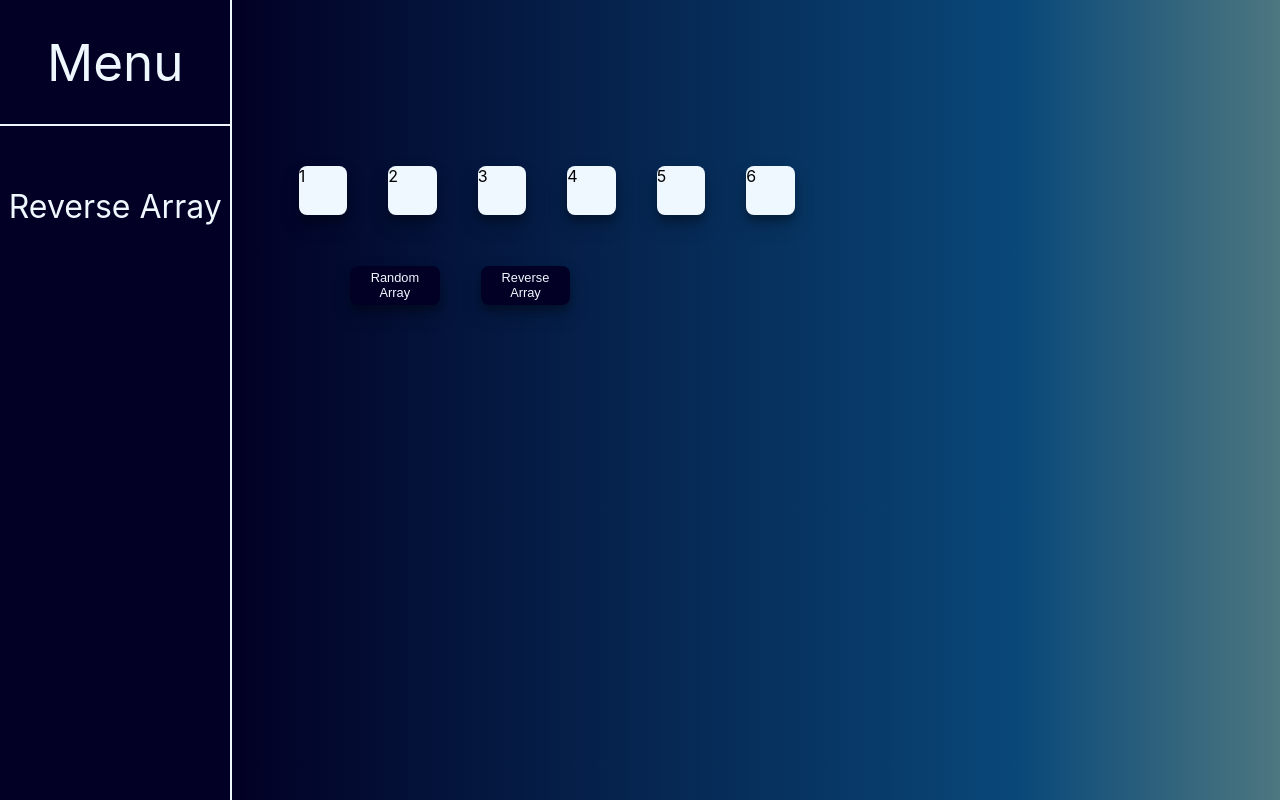
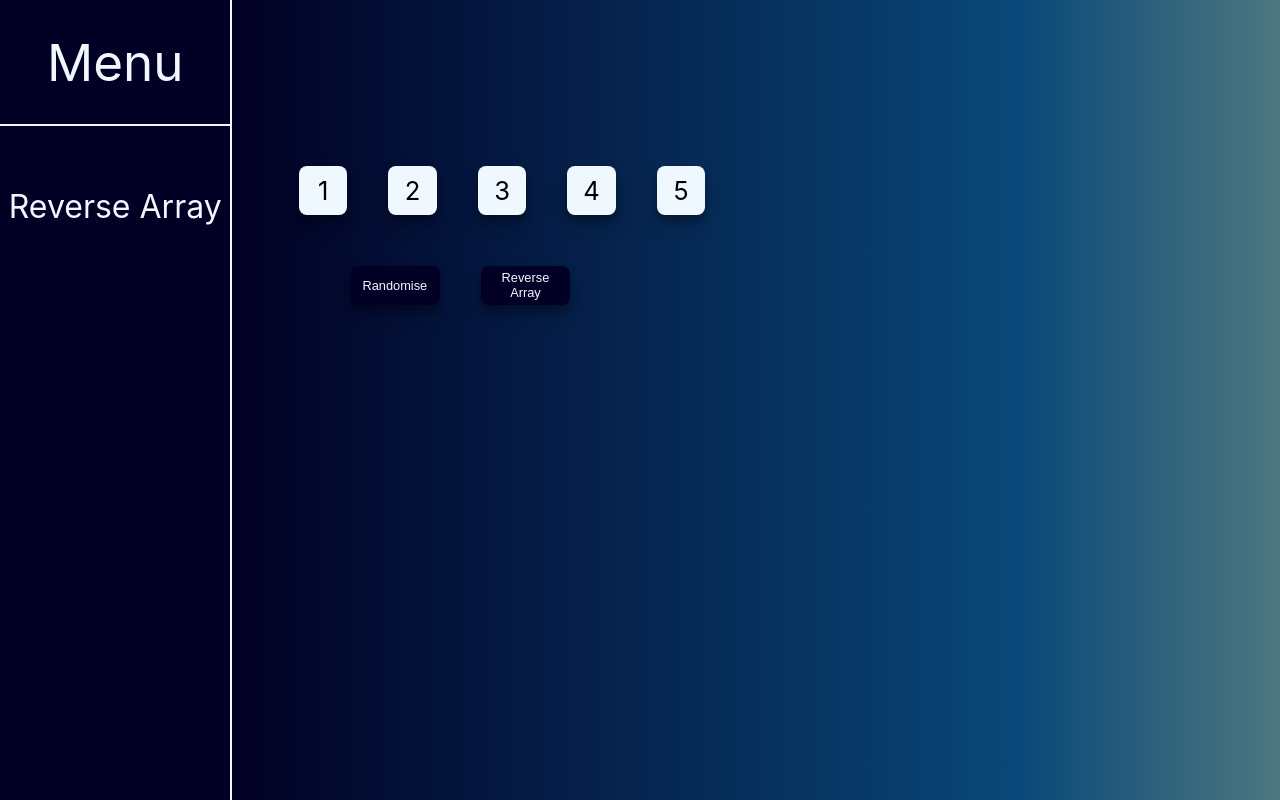
Before and after one commit to OlhaYarosh1/Algorithms, a React (Create React App) app: page / in a window 1280 px wide. Built offline with nearby package versions, Linux system fonts and the light colour scheme.

Commit message:
Added functions to randomise ans reverse array.

```diff
--- a/src/components/MainPage/ReverseArray/ArrayBlock/ArrayBlock.module.css
+++ b/src/components/MainPage/ReverseArray/ArrayBlock/ArrayBlock.module.css
@@ -1,9 +1,12 @@
 .blockArray {
-    display: inline-block;
+    display: inline-flex;
     width: 3.8vmax;
     height: 3.8vmax;
     background-color: aliceblue;
     border-radius: 8px;
     margin-left: 4%;
+    align-items: center;
+    justify-content: center;
+    font-size: 2vmax;
     box-shadow: rgba(0, 0, 0, 0.19) 0px 10px 20px, rgba(0, 0, 0, 0.23) 0px 6px 6px;
 }
--- a/src/components/MainPage/ReverseArray/ReverseArray.js
+++ b/src/components/MainPage/ReverseArray/ReverseArray.js
@@ -1,38 +1,48 @@
-import React from 'react';
+import React, { useState } from 'react';
 import ArrayBlock from './ArrayBlock/ArrayBlock';
 import classes from './ReverseArray.module.css';
 
 const ReverseArray = () => {
 
-    let array = [1, 2, 3, 4, 5, 6];
+    const [arrayRan, setArrayRan] = useState([]);
 
-    function reverse(array) {
-        let res = [];
-        for(let i = array.length - 1; i >=0; i--) {
-            res.push(array[i]);
-        }
-        return res;
+    const handleOnClickRandom = () => {
+        const randomArray = random(arrayRan);
+        function random() {
+            const range = 100;
+            const count = 5;
+            let m = {};
+            let a = [];
+            for (let i = 0; i < count; i++) {
+                let r = Math.floor(Math.random() * (range - i));
+                a.push(((r in m) ? m[r] : r) + 1);
+                let l = range - i - 1;
+                m[r] = (l in m) ? m[l] : l;
+            }
+            return a;
+           // return Math.floor(Math.random() * max);
+          }
+
+        setArrayRan(randomArray);
+        console.log(random(100));
     }
 
+    const [array, setArray] = useState([1, 2, 3, 4, 5]);
 
-    console.log(reverse(array));
-    //console.log(array[0]);
+    const handleOnClickReverse = () => {
+        const newArray = reverse(array)
+        function reverse(arr){
 
-    // document.querySelector('randomArray').onclick = function() {
-    //     let result = [];
-    //     for(let i = 0; i < 1; i++) {
-    //         result.push(randomInteger(0, 6));
-    //     }
-    //     document.querySelector('#blockArray').innerHTML = result;
-    //     return result;
-    // }
-
-    // function randomInteger(min, max) {
-    //     let rand = min - 0.5 + Math.random() * (max - min + 1)
-    //     rand = Math.round(rand);
-    //     return rand;
-    // }
-
+            for ( let i=0; i <= (arr.length - 1) / 2 ; i++) {
+                const element = arr[i];
+                arr[i] = arr[arr.length - (i+1)];
+                arr[arr.length - (i+1)] = element;
+            }
+            return arr
+        }
+        setArray(newArray);
+        console.log(newArray);
+    }
 
     const getArrayContent = () => {
         return (array.map((item, index) => {
@@ -40,16 +50,18 @@ const ReverseArray = () => {
         }));
     }
 
+
+
     return (
         <div className={classes.reverseArrayContainer}>
             <div className={classes.blockArrayContainer}>
                 {getArrayContent()}
             </div>
             <div className={classes.randomButtonContainer}>
-                <button className={classes.randomArray}>Random Array</button>
+                <button className={classes.randomArray} onClick={handleOnClickRandom}>Randomise</button>
             </div>
             <div className={classes.reverseButtonContainer}>
-                <button className={classes.reverseArray} onClick={reverse}>Reverse Array</button>
+                <button className={classes.reverseArray} onClick={handleOnClickReverse}>Reverse Array</button>
             </div>
         </div>
     )
```
